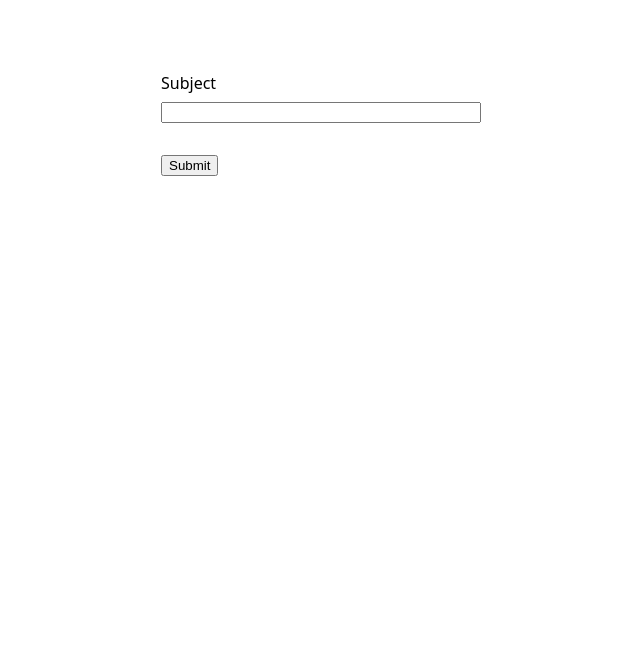
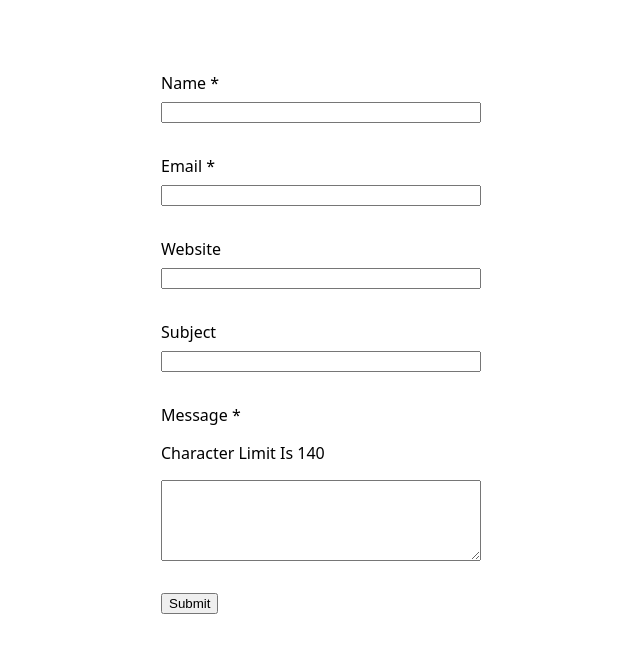
Before and after one commit to foundersandcoders/form-validation-challenge, a website: page solution/index.html in a window 1280 px wide. Shown: the whole page, without its empty margins (319-959 px from the left). Drawn offline with Linux system fonts and the light colour scheme.

Commit message:
Fix challenge and solution

```diff
--- a/solution/index.html
+++ b/solution/index.html
@@ -36,7 +36,7 @@
   </head>
   <body>
     <form>
-      <!-- <label for="name">
+      <label for="name">
         name
         <span aria-hidden="true">*</span>
       </label>
@@ -49,12 +49,12 @@
       <input id="email" type="email" required />
 
       <label for="website">website</label>
-      <input id="website" type="url" /> -->
+      <input id="website" type="url" />
 
       <label for="subject">subject</label>
       <input id="subject" pattern="[a-z0-9\s]+" />
 
-      <!-- <label for="message">
+      <label for="message">
         message
         <span aria-hidden="true">*</span>
         <p id="messageHelp">Character limit is 140</p>
@@ -65,7 +65,7 @@
         required
         maxlength="140"
         aria-describedby="messageHelp"
-      ></textarea> -->
+      ></textarea>
 
       <button>Submit</button>
     </form>
```
Also changed, not shown: challenge/index.html (+1 -1 lines).
